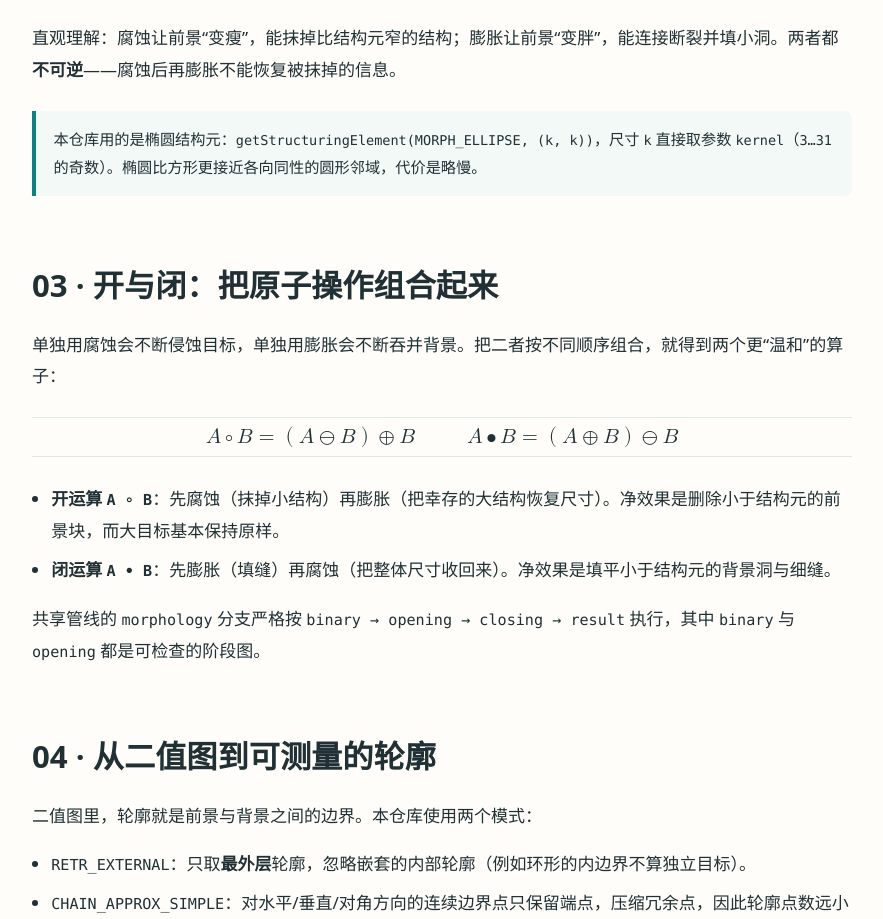
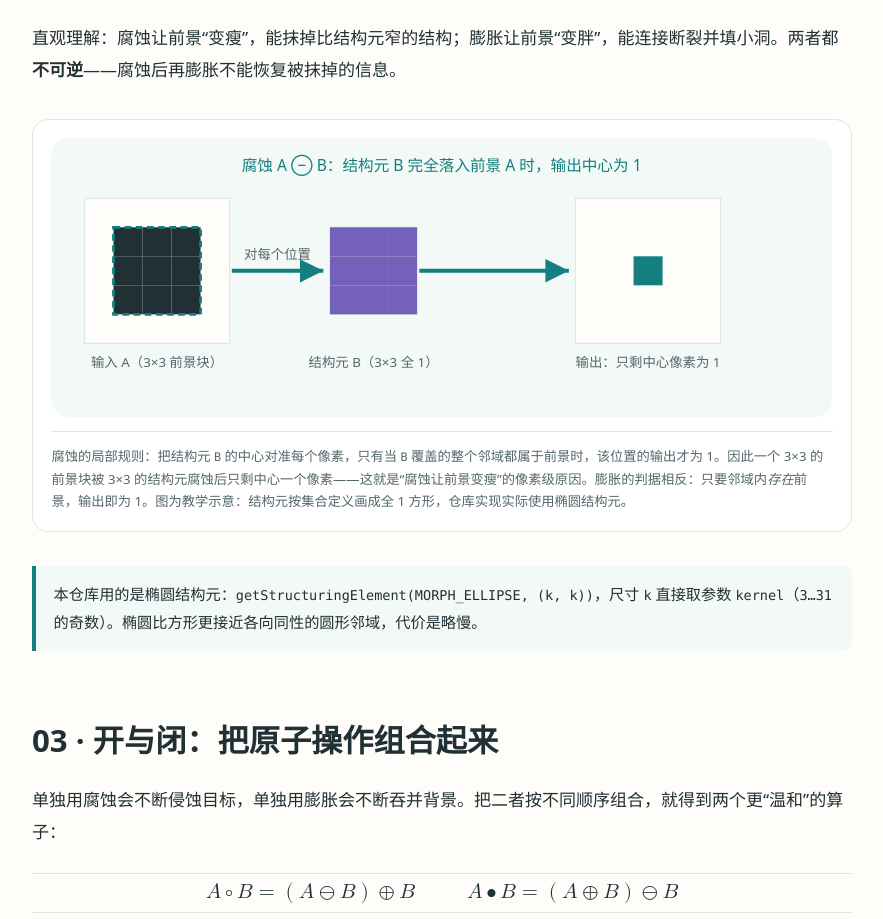
Before and after one commit to 1998x-stack/opencv-tutorial, a plain HTML site: page articles/morphology.html in a window 1280 px wide. Shown: the part 1557-2476 px from the top of the page, without its empty margins (335-1218 px from the left). Drawn offline with Linux system fonts and the light colour scheme.

Commit message:
docs(opencv-tutorial): add a pixel-level erosion mechanism figure to the morphology article

```diff
--- a/articles/morphology.html
+++ b/articles/morphology.html
@@ -102,6 +102,38 @@ ul.plain{padding-left:1.2rem}ul.plain li{margin:.45rem 0}
 </div>
 </div>
 <p>直观理解：腐蚀让前景“变瘦”，能抹掉比结构元窄的结构；膨胀让前景“变胖”，能连接断裂并填小洞。两者都<strong>不可逆</strong>——腐蚀后再膨胀不能恢复被抹掉的信息。</p>
+<figure>
+<svg role="img" aria-labelledby="fig-erode-title fig-erode-desc" viewBox="0 0 700 250" xmlns="http://www.w3.org/2000/svg">
+<title id="fig-erode-title">腐蚀的局部规则：结构元完全落入前景才输出 1</title>
+<desc id="fig-erode-desc">在 5×5 的二值输入上放置一个 3×3 全 1 结构元，只有当结构元覆盖的邻域全部为前景时，中心输出像素才为 1，否则为 0。</desc>
+<rect width="700" height="250" rx="16" fill="#f3f9f6"/>
+<text x="350" y="30" font-size="14" text-anchor="middle" fill="#147f80">腐蚀 A ⊖ B：结构元 B 完全落入前景 A 时，输出中心为 1</text>
+<rect x="30" y="54" width="130" height="130" fill="#fffdf9" stroke="#dce8e4"/>
+<g fill="#203035">
+<rect x="56" y="80" width="26" height="26"/><rect x="82" y="80" width="26" height="26"/><rect x="108" y="80" width="26" height="26"/>
+<rect x="56" y="106" width="26" height="26"/><rect x="82" y="106" width="26" height="26"/><rect x="108" y="106" width="26" height="26"/>
+<rect x="56" y="132" width="26" height="26"/><rect x="82" y="132" width="26" height="26"/><rect x="108" y="132" width="26" height="26"/>
+</g>
+<rect x="56" y="80" width="78" height="78" fill="none" stroke="#147f80" stroke-width="2.5" stroke-dasharray="6 4"/>
+<text x="95" y="205" font-size="12" text-anchor="middle" fill="#53676d">输入 A（3×3 前景块）</text>
+<rect x="250" y="80" width="78" height="78" fill="#fffdf9" stroke="#dce8e4"/>
+<g fill="#7461ba">
+<rect x="250" y="80" width="26" height="26"/><rect x="276" y="80" width="26" height="26"/><rect x="302" y="80" width="26" height="26"/>
+<rect x="250" y="106" width="26" height="26"/><rect x="276" y="106" width="26" height="26"/><rect x="302" y="106" width="26" height="26"/>
+<rect x="250" y="132" width="26" height="26"/><rect x="276" y="132" width="26" height="26"/><rect x="302" y="132" width="26" height="26"/>
+</g>
+<text x="289" y="205" font-size="12" text-anchor="middle" fill="#53676d">结构元 B（3×3 全 1）</text>
+<rect x="470" y="54" width="130" height="130" fill="#fffdf9" stroke="#dce8e4"/>
+<rect x="522" y="106" width="26" height="26" fill="#147f80"/>
+<text x="535" y="205" font-size="12" text-anchor="middle" fill="#53676d">输出：只剩中心像素为 1</text>
+<g stroke="#147f80" stroke-width="3.5" fill="none" marker-end="url(#ae)">
+<path d="M162 119 H244"/><path d="M330 119 H464"/>
+</g>
+<text x="203" y="108" font-size="12" text-anchor="middle" fill="#53676d">对每个位置</text>
+<defs><marker id="ae" markerWidth="9" markerHeight="9" refX="6" refY="3" orient="auto"><path d="M0 0 L6 3 L0 6 Z" fill="#147f80"/></marker></defs>
+</svg>
+<figcaption>腐蚀的局部规则：把结构元 <code>B</code> 的中心对准每个像素，只有当 <code>B</code> 覆盖的整个邻域都属于前景时，该位置的输出才为 1。因此一个 3×3 的前景块被 3×3 的结构元腐蚀后只剩中心一个像素——这就是“腐蚀让前景变瘦”的像素级原因。膨胀的判据相反：只要邻域内<em>存在</em>前景，输出即为 1。图为教学示意：结构元按集合定义画成全 1 方形，仓库实现实际使用椭圆结构元。</figcaption>
+</figure>
 <p class="note">本仓库用的是椭圆结构元：<code>getStructuringElement(MORPH_ELLIPSE, (k, k))</code>，尺寸 <code>k</code> 直接取参数 <code>kernel</code>（<code>3…31</code> 的奇数）。椭圆比方形更接近各向同性的圆形邻域，代价是略慢。</p>
 </section>
 
```
